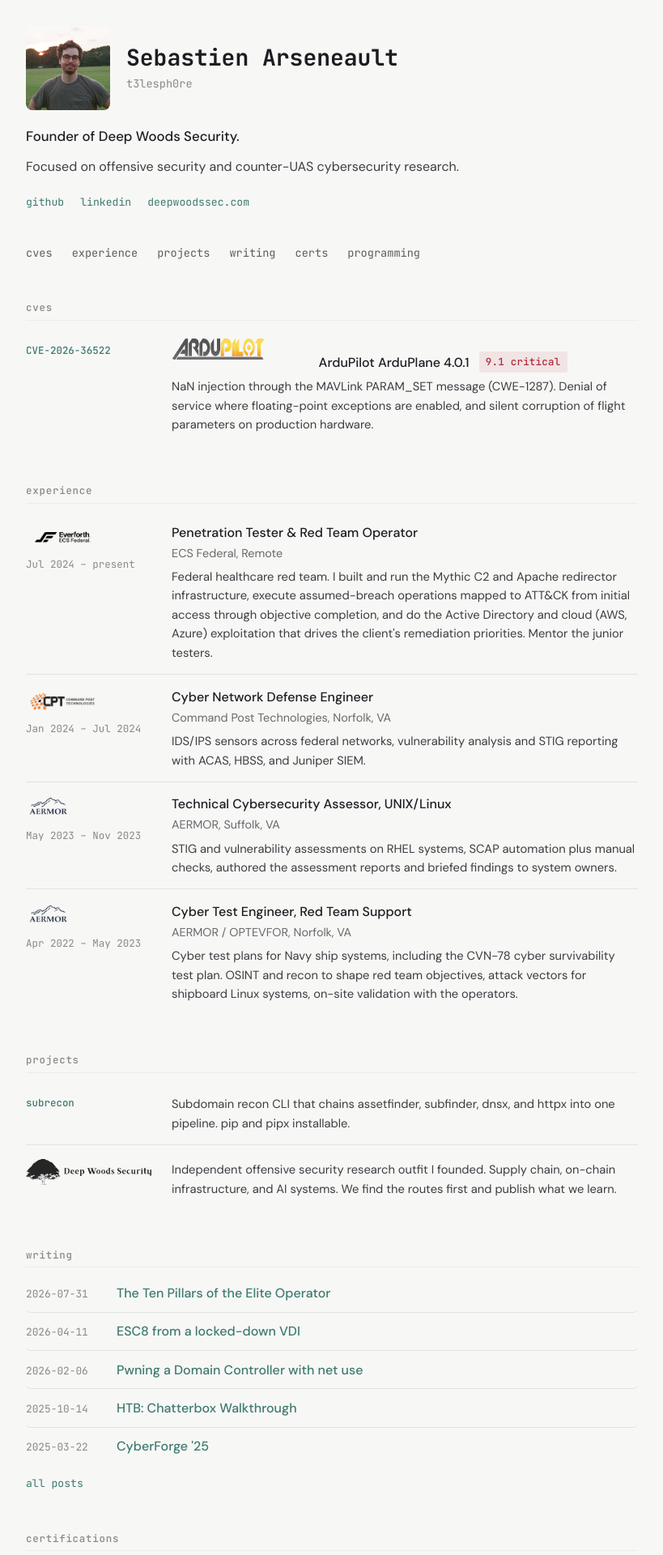
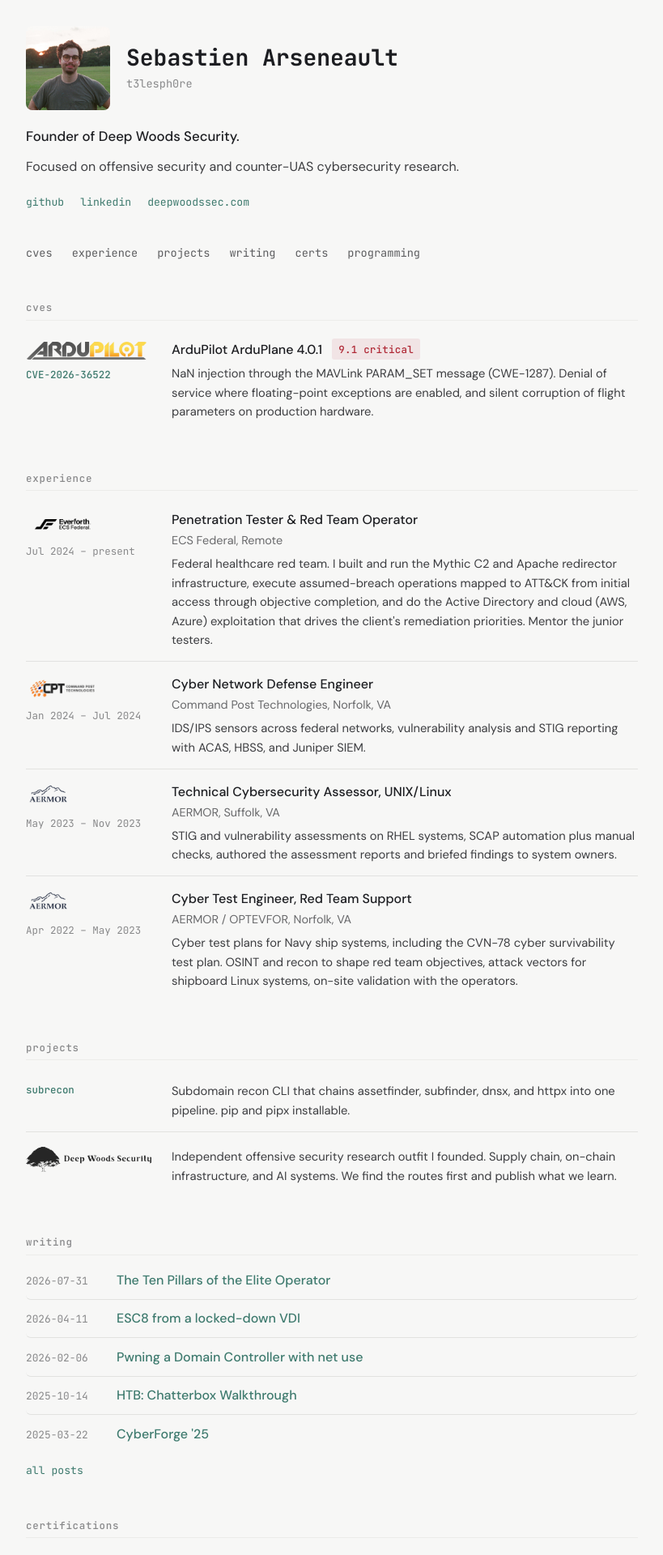
Before and after one commit to t3lesph0re/t3lesph0re.github.io, a Jekyll site: the page built from index.html, in a window 1280 px wide. Shown: the top 1920 px of the page at 81% size, without its empty margins (230-1049 px from the left). Built offline with Jekyll 4.4.1, drawn with Linux system fonts in a browser that asks for light colours; grey boxes are pictures that could not be loaded.

Commit message:
Move ArduPilot CVE logo to rail; link it; note ECPI CAE-CD

```diff
--- a/assets/css/custom.css
+++ b/assets/css/custom.css
@@ -1057,17 +1057,23 @@
 }
 
 /* ===== CVE product logo ===== */
+.cve-meta {
+  display: flex;
+  flex-direction: column;
+  align-items: flex-start;
+  gap: 0.5rem;
+}
 .cve-logo {
-  height: 26px;
+  height: 22px;
   width: auto;
-  max-width: 65%;
-  margin: 0 0 0.55rem;
+  max-width: 100%;
+  margin: 0;
   display: block;
   transition: transform 0.2s ease, filter 0.2s ease;
 }
 .cve-logo-link { display: inline-block; }
 .cve-logo-link:hover .cve-logo {
-  transform: scale(1.03);
+  transform: scale(1.04);
   filter: drop-shadow(0 3px 9px rgba(0, 0, 0, 0.18));
 }
 
--- a/index.html
+++ b/index.html
@@ -35,11 +35,11 @@
   <ul class="entry-list">
     {% for c in site.data.cves %}
     <li class="entry">
-      <span class="entry-meta entry-id">
+      <span class="entry-meta entry-id cve-meta">
+        {% if c.logo %}{% capture _cvelogo %}<img class="cve-logo" src="{{ '/assets/images/cves/' | append: c.logo | relative_url }}" alt="{{ c.target }}" loading="lazy">{% endcapture %}{% if c.logo_url %}<a class="cve-logo-link" href="{{ c.logo_url }}" target="_blank" rel="noopener" title="{{ c.target }}">{{ _cvelogo }}</a>{% else %}{{ _cvelogo }}{% endif %}{% endif %}
         {% if c.url %}<a href="{{ c.url }}" target="_blank" rel="noopener">{{ c.id }}</a>{% else %}{{ c.id }}{% endif %}
       </span>
       <div class="entry-body">
-        {% if c.logo %}{% capture _cvelogo %}<img class="cve-logo" src="{{ '/assets/images/cves/' | append: c.logo | relative_url }}" alt="{{ c.target }}" loading="lazy">{% endcapture %}{% if c.logo_url %}<a class="cve-logo-link" href="{{ c.logo_url }}" target="_blank" rel="noopener" title="{{ c.target }}">{{ _cvelogo }}</a>{% else %}{{ _cvelogo }}{% endif %}{% endif %}
         <span class="entry-title">{{ c.target }}</span>
         {% if c.severity %}{% assign sev = c.severity | downcase %}{% if sev contains 'critical' %}{% assign sevclass = 'tag-critical' %}{% elsif sev contains 'high' %}{% assign sevclass = 'tag-high' %}{% elsif sev contains 'medium' %}{% assign sevclass = 'tag-medium' %}{% elsif sev contains 'low' %}{% assign sevclass = 'tag-low' %}{% else %}{% assign sevclass = '' %}{% endif %}<span class="tag {{ sevclass }}">{{ c.severity }}</span>{% endif %}
         <p class="entry-desc">{{ c.summary }}</p>
```
